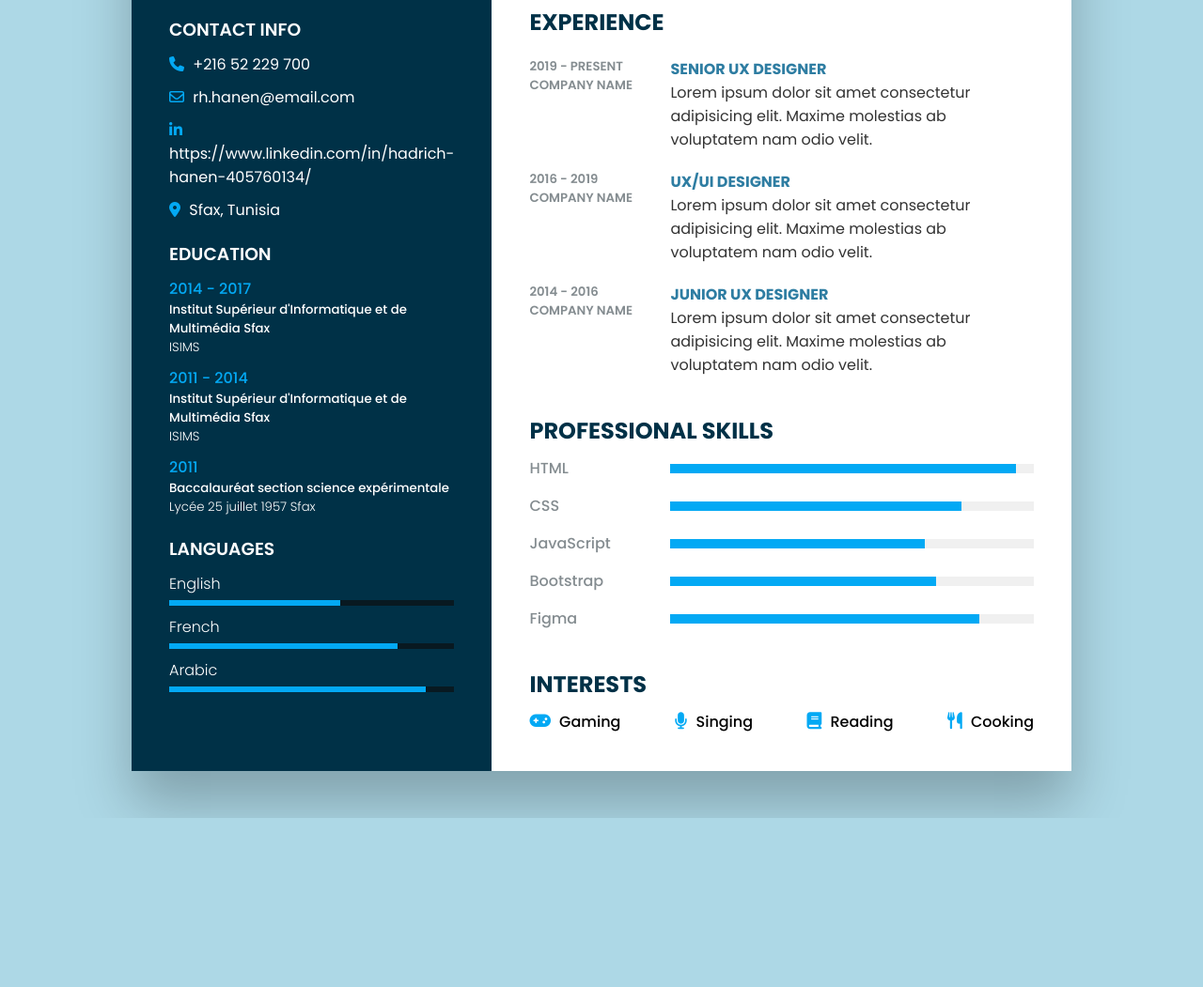
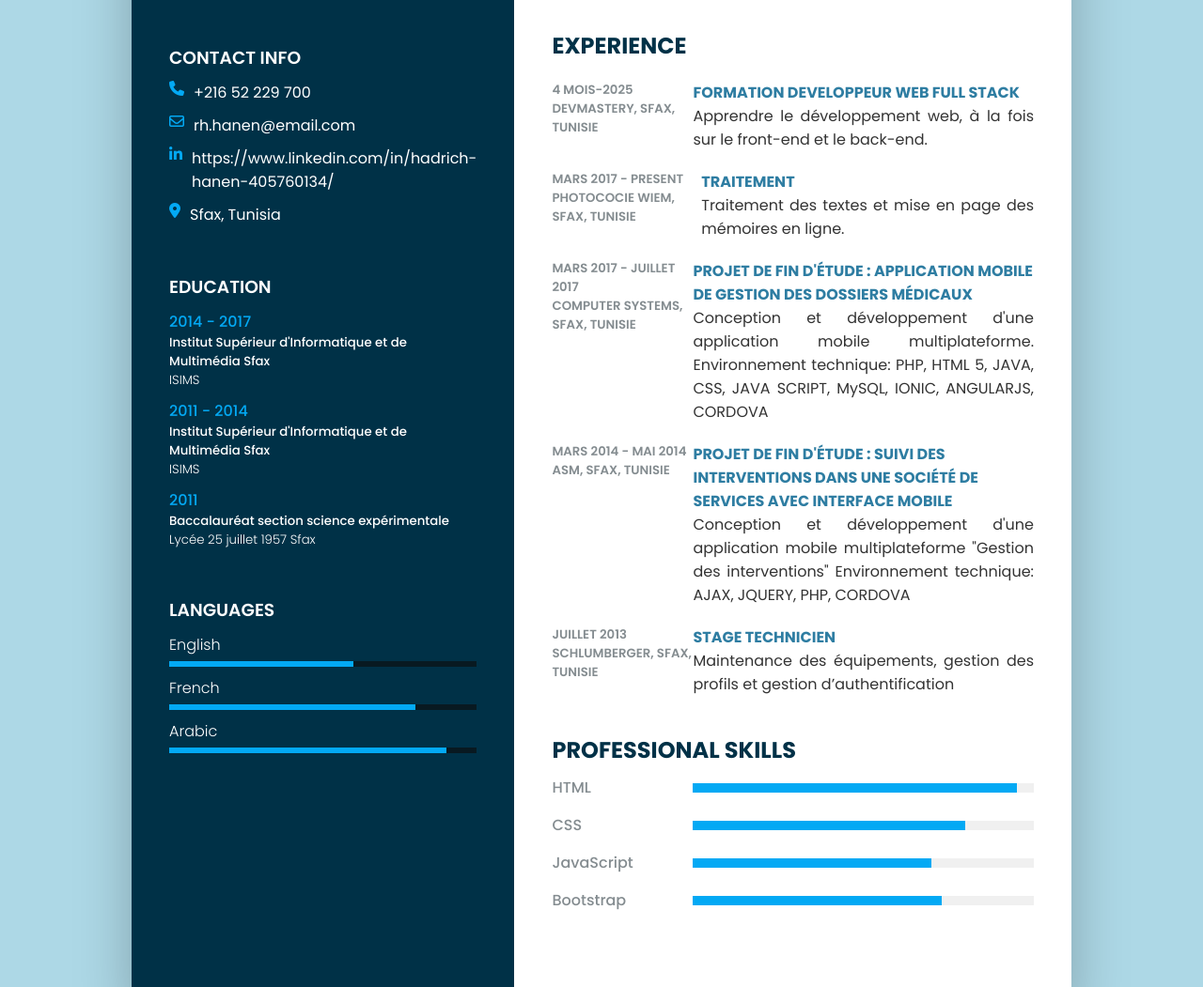
Before and after one commit to hanenhadrich/hanenhadrich.github.io, a plain HTML site: page index.html in a window 1280 px wide. Shown: the part 394-1445 px from the top of the page at 94% size. Before the commit the page ends 1265 px from the top, so only its background shows below. Drawn offline with Linux system fonts and the light colour scheme.

Commit message:
update right-side informations

```diff
--- a/index.html
+++ b/index.html
@@ -12,7 +12,7 @@
     <div class="container">
         <div class="left_side">
             <div class="about_me">
-                <img src="./images/profile.jpg" alt="profile image">
+                <img src="./images/PF.jpg" alt="profile image">
                 <h2>Hanen Riguen</h2>
                 <h3>Web Developer</h3>
             </div>
@@ -87,44 +87,108 @@
             <div class="profile">
                 <h2 class="title">Profile</h2>
                 <!--lorem35 (example) -->
-                <p>Lorem, ipsum dolor sit amet consectetur adipisicing elit. Temporibus, voluptatum culpa. Inventore vitae dolorem nesciunt saepe, fuga sequi error omnis animi repudiandae reiciendis odio perspiciatis debitis harum dolores nam molestias tempore nobis optio aliquam Iure</p>
+                <p>Diplômé de l'Institut Supérieur d'Informatique et de Multimédia de Sfax (ISIMS) en 2017, avec une spécialisation en Ingénierie Informatique, Technologie Web et Multimédia</p>
                 <br>
                 <!--lorem25 (example) -->
-                <p>Lorem ipsum dolor, sit amet consectetur adipisicing elit. Iusto culpa eum magni iure? Et deserunt labore impedit recusandae non vel libero sint laborum asperiores doloribus?</p>
+                <p>Je possède une expertise complète en développement web FULL STACK, à la fois sur le front-end et le back-end. Mes compétences me permettent de couvrir l'ensemble du cycle de vie d'un projet, de la conception à la mise en production, en passant par le développement, les tests, et l'optimisation des performances.</p>
+                <!-- <div class="experience">
+                    <div class="box">
+                        <div class="year_company">
+                            <h5>Front-end</h5>
+                        </div>
+                        <div class="content">
+                            <p>HTML, CSS, JavaScript, frameworks modernes tels que React.js, Angular, avec une bonne maîtrise des outils d'UX/UI design et de responsive design.</p>
+                        </div>
+                    </div>
+                    <div class="box">
+                        <div class="year_company">
+                            <h5>Back-end </h5>
+                        </div>
+                        <div class="content">
+                            <p>Node.js, PHP, avec une solide maîtrise des bases de données relationnelles (MySQL) et non relationnelles (MongoDB).</p>
+                        </div>
+                    </div>
+                    <div class="box">
+                        <div class="year_company">
+                            <h5>Versioning et collaboration </h5>
+                        </div>
+                        <div class="content">
+                            <p>Git, GitHub</p>
+                        </div>
+                    </div>
+                </div> -->
             </div>
             <div class="experience">
                 <h2 class="title">Experience</h2>
                 <div class="box">
                     <div class="year_company">
-                        <h5>2019 - Present</h5>
-                        <h5>Company Name</h5>
+                        <h5>4 MOIS-2025</h5>
+                        <h5>DevMastery, Sfax, Tunisie</h5>
                     </div>
                     <div class="content">
-                        <h4>Senior UX Designer</h4>
+                        <h4>Formation developpeur web full stack
+                            </h4>
                         <!--lorem15 (example) -->
-                        <p>Lorem ipsum dolor sit amet consectetur adipisicing elit. Maxime molestias ab voluptatem nam odio velit.</p>
+                        <p>Apprendre le développement web, à la fois sur le front-end et le back-end.
+                            </p>
                     </div>
                 </div>
                 <div class="box">
                     <div class="year_company">
-                        <h5>2016 - 2019</h5>
-                        <h5>Company Name</h5>
+                        <h5>MARS 2017 - PRESENT</h5>
+                        <h5>PHOTOCOCIE WIEM, Sfax, Tunisie </h5>
                     </div>
                     <div class="content">
-                        <h4>UX/UI Designer</h4>
+                        <h4>Traitement</h4>
                         <!--lorem15 (example) -->
-                        <p>Lorem ipsum dolor sit amet consectetur adipisicing elit. Maxime molestias ab voluptatem nam odio velit.</p>
+                        <p>Traitement des textes et mise en page des mémoires en ligne.</p>
                     </div>
                 </div>
                 <div class="box">
                     <div class="year_company">
-                        <h5>2014 - 2016</h5>
-                        <h5>Company Name</h5>
+                        <h5>MARS 2017 - JUILLET 2017
+                        </h5>
+                        <h5>COMPUTER SYSTEMS, Sfax, Tunisie</h5>
                     </div>
                     <div class="content">
-                        <h4>Junior UX Designer</h4>
+                        <h4>Projet de fin d'étude : Application Mobile de gestion des
+                            dossiers médicaux
+                            </h4>
                         <!--lorem15 (example) -->
-                        <p>Lorem ipsum dolor sit amet consectetur adipisicing elit. Maxime molestias ab voluptatem nam odio velit.</p>
+                        <p>Conception et développement d'une application mobile
+                            multiplateforme.
+                            Environnement technique: PHP, HTML 5, JAVA, CSS, JAVA SCRIPT,
+                            MySQL, IONIC, ANGULARJS, CORDOVA</p>
+                    </div>
+                </div>
+                <div class="box">
+                    <div class="year_company">
+                        <h5>MARS 2014 - MAI 2014
+                        </h5>
+                        <h5>ASM, Sfax, Tunisie</h5>
+                    </div>
+                    <div class="content">
+                        <h4>Projet de fin d'étude : Suivi des interventions dans une société
+                            de services avec interface Mobile
+                            </h4>
+                        <!--lorem15 (example) -->
+                        <p>Conception et développement d'une application mobile
+                            multiplateforme "Gestion des interventions"
+                            Environnement technique: AJAX, JQUERY, PHP, CORDOVA</p>
+                    </div>
+                </div>
+                <div class="box">
+                    <div class="year_company">
+                        <h5> JUILLET 2013</h5>
+                        <h5>SCHLUMBERGER, Sfax, Tunisie</h5>
+                    </div>
+                    <div class="content">
+                        <h4>Stage Technicien
+                            </h4>
+                        <!--lorem15 (example) -->
+                        <p>Maintenance des équipements, gestion des profils et gestion
+                            d’authentification
+                            </p>
                     </div>
                 </div>
             </div>
@@ -154,14 +218,8 @@
                         <div class="percent" style="width: 73%;"></div>
                     </div>
                 </div>
-                <div class="skill">
-                    <h4>Figma</h4>
-                    <div class="percent_container">
-                        <div class="percent" style="width: 85%;"></div>
-                    </div>
-                </div>
-            </div>
-            <div class="interests">
+           </div>
+            <!-- <div class="interests">
                 <h2 class="title">Interests</h2>
                 <ul>
                     <li><i class="fa-solid fa-gamepad"></i> Gaming</li>
@@ -169,7 +227,7 @@
                     <li><i class="fa-solid fa-book"></i> Reading</li>
                     <li><i class="fa-solid fa-utensils"></i> Cooking</li>
                 </ul>
-            </div>
+            </div> -->
         </div>
     </div>
 </body>
--- a/style.css
+++ b/style.css
@@ -63,9 +63,13 @@ body {
 .left_side .title {
   text-transform: uppercase;
   font-weight: 600;
-  margin-top: 20px;
+  margin-top: 50px;
 }
 
+.contact_info li{
+  display: flex;
+  gap:5px;
+}
 ul li {
   list-style-type: none;
 }
@@ -124,6 +128,7 @@ ul li i {
 
 .right_side p {
   color: #333;
+  text-align: justify;
 }
 
 .right_side .profile,
```
Also changed, not shown: images/PF.jpg (added), images/profile.jpg (deleted).
